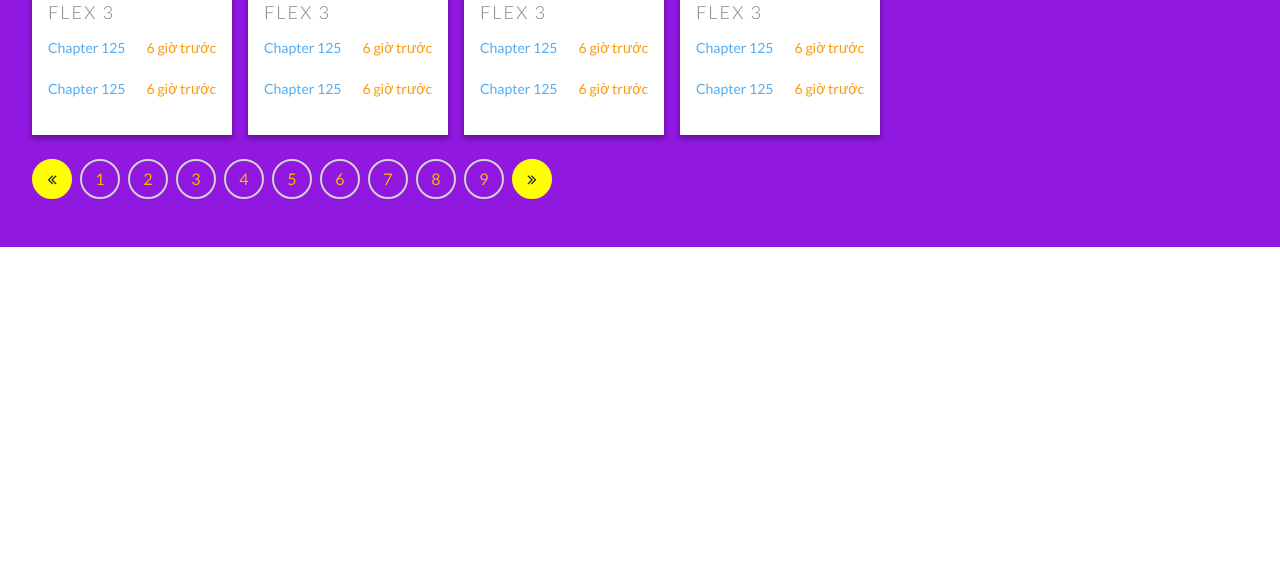
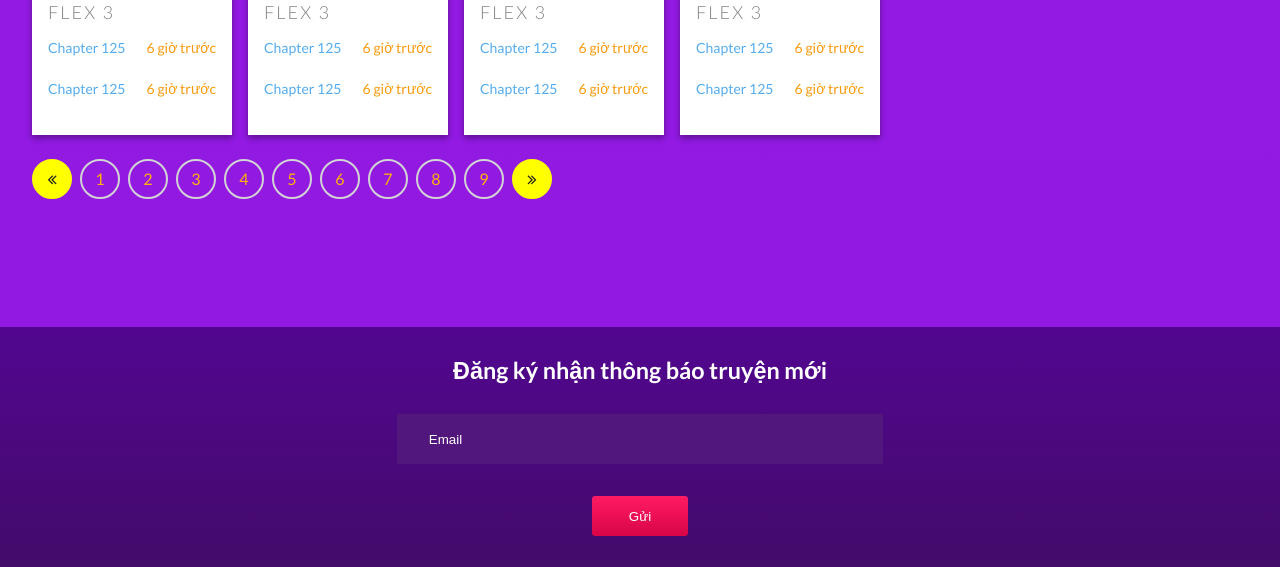
Before and after one commit to HuaHoangThanhBao/BTruyen, a plain HTML site: page index.html in a window 1280 px wide. Shown: the part 1237-1804 px from the top of the page. Before the commit the page ends 1484 px from the top, so only its background shows below. Drawn offline with Linux system fonts and the light colour scheme.

Commit message:
Sửa lại cấu trúc, đổi màu nền, thêm footer

```diff
--- a/index.html
+++ b/index.html
@@ -67,8 +67,10 @@
             </header>
             <!--End Header-->
 
+
+            <!--Body Container-->
+            <div class="container-fluid">
                 <!--Slide Show truyện-->
-            <div class="container-fluid">
                 <div class="slide__show--container">
                     <div class="list__grid--header">
                         <div class="list__grid--title">
@@ -298,12 +300,9 @@
                         </div>
                     </div>
                 </div>
-            </div>
                 <!--End Slide Show truyện-->
 
-
-            <!--Body Container-->
-            <div class="container-fluid">
+                <div class="container__cover">
                     <!--Cột trái-->
                     <div class="container__box">
                         <!--Danh sách truyện-->
@@ -559,14 +558,15 @@
                                 </div>
                             </div>
                             <!--End Menu Pages Navigation-->
-
                         </div>
                         <!--End Danh sách truyện-->
                     </div>
                     <!--End Cội Trái-->
 
+
+                    <!--Cột phải => Side Bar-->
+                    <div class="container__box">
                         <!--Side Bar-->
-                <div class="container__box">
                         <div class="side__bar">
                             <div class="list__grid--header">
                                 <div class="list__grid--title">
@@ -779,8 +779,10 @@
                                 </div>
                             </div>
                         </div>
+                        <!--End Side Bar-->
                     </div>
-                <!--End Side Bar-->
+                    <!--End Cột Phải-->
+                </div>
             </div>
             <!--End Body Container-->
 
@@ -885,7 +887,23 @@
     </main>
 
     <footer>
-
+        <div class="container-fluid">
+            <div class="container__footer">
+                <div class="container__f--form">
+                    <div class="container__f--block">
+                        <div class="send-block">
+                            <h3>Đăng ký nhận thông báo truyện mới</h3>
+                        </div>
+                        <div class="send-block">
+                            <input placeholder="Email">
+                        </div>
+                        <div class="send-block">
+                            <button>Gửi</button>
+                        </div>
+                    </div>
+                </div>
+            </div>
+        </div>
     </footer>
 
     <script src="./scripts/main.js"></script>
--- a/styles/footer.css
+++ b/styles/footer.css
@@ -1,8 +1,76 @@
-footer{
-
+.container__footer{
+    margin-top: 5rem;
+    height: 15rem;
+    background-image: linear-gradient(0deg, #430B6A 0%, #520690 100%) !important;
+    color: white;
+    font-size: 20px;
 }
 
-.container-footer{
-    height: 5rem;
-    background-color: white;
+.container__f--form{
+    width: 100%;
+    height: 100%;
 }
+
+.container__f--block{
+    width: 100%;
+    height: 100%;
+    padding: 2rem;
+    display: flex;
+    flex-wrap: wrap;
+}
+
+.container__f--block .send-block{
+    flex: 1 auto;
+    flex-direction: column;
+    min-width: 100%;
+    margin-bottom: 2rem;
+    justify-items: center;
+    align-items: center;
+    text-align: center;
+}
+
+.container__f--block input{
+    border: none;
+    height: 50px;
+    width: 40%;
+    padding-left: 2rem;
+    color: white;
+    outline: none;
+    background-color: #52177C;
+}
+
+.container__f--block input:focus{
+    border: 1px solid white;
+}
+
+.container__f--block button{
+    border-radius: 0.2rem;
+    background-image: linear-gradient(180deg, #FF1B63 0%, #d80548 100%) !important;
+    outline: none;
+    border: none;
+    height: 2.5rem;
+    width: 6rem;
+    color: white;
+    cursor: pointer;
+}
+
+.container__f--block button:hover{
+    background-image: linear-gradient(180deg, #d80548 0%, #c0033f 80%) !important;
+}
+
+@media screen and (max-width: 768px){
+    .container__f--block input{
+        width: 80%;
+    }
+}
+
+@media screen and (max-width: 320px){
+    .container__f--block{
+        padding: 1rem;
+    }
+
+    .send-block h3{
+        font-size: 15px;
+        line-height: 1.5;
+    }
+}
--- a/styles/style.css
+++ b/styles/style.css
@@ -231,7 +231,6 @@ i {
     margin: 0;
     padding: 0;
     width: 100%;
-    background-color: red;
 }
 
 #side__nav-overlay {
@@ -254,6 +253,17 @@ i {
 .container-fluid {
     margin: 0;
     padding: 0;
+    min-height: 100%;
+    width: 100%;
+}
+
+.container__cover{
+    width: 100%;
+    margin: 0;
+    padding: 0;
+    min-height: 100%;
+    width: 100%;
+    display: flex;
 }
 
 .container__box:first-child {
@@ -734,8 +744,12 @@ i {
 }
 
 @media screen and (max-width: 992px) {
+    .container__cover {
+        display: block;
+        position: relative;
+    }
     .container__box:first-child, .container__box:last-child {
-        width: 100%;
+        min-width: 100%;
         float: none;
     }
     .list__grid {
```
Lines whose indentation alone changed are shown as unchanged.
